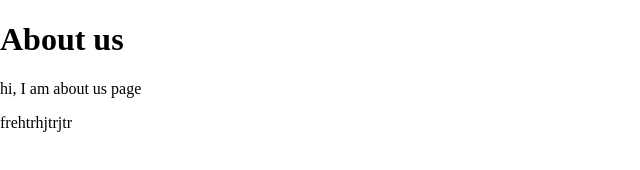
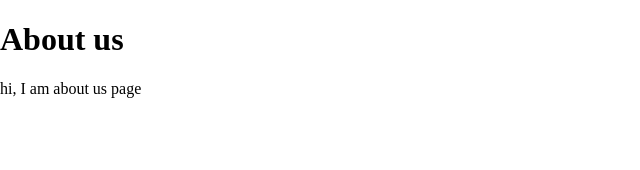
Before and after one commit to subhadip31/learning-git, a plain HTML site: page about.html in a window 1280 px wide. Shown: the full height of the page, 0-640 px from the left. Drawn offline with Linux system fonts and the light colour scheme.

Commit message:
Revert "add div"
This reverts commit d1e8cbae12864c0ba86073374f32b470c2bbcded.

```diff
--- a/about.html
+++ b/about.html
@@ -9,6 +9,5 @@
 <body>
     <h1>About us</h1>
     <p>hi, I am about us page</p>
-    <div>frehtrhjtrjtr</div>
 </body>
 </html>
```
